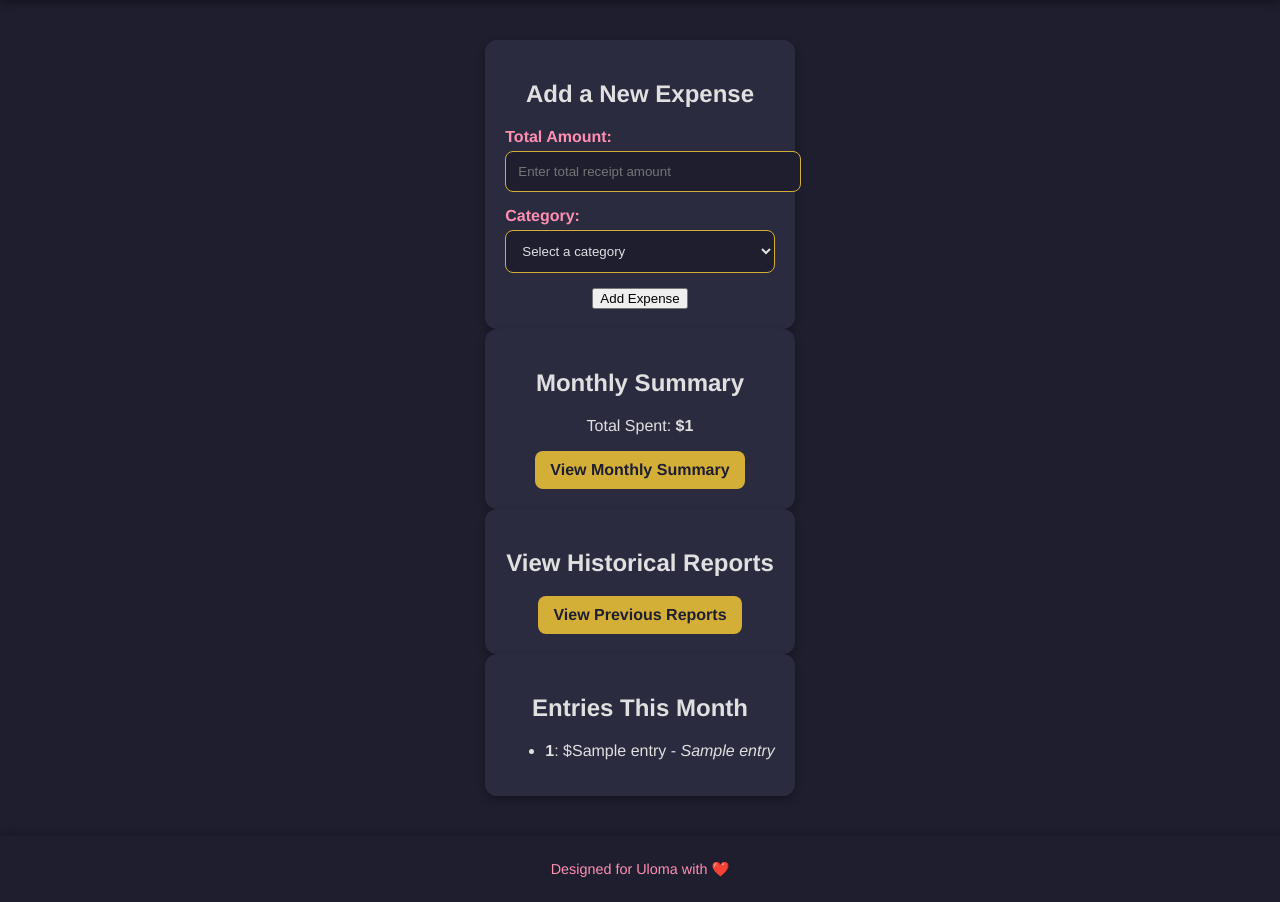
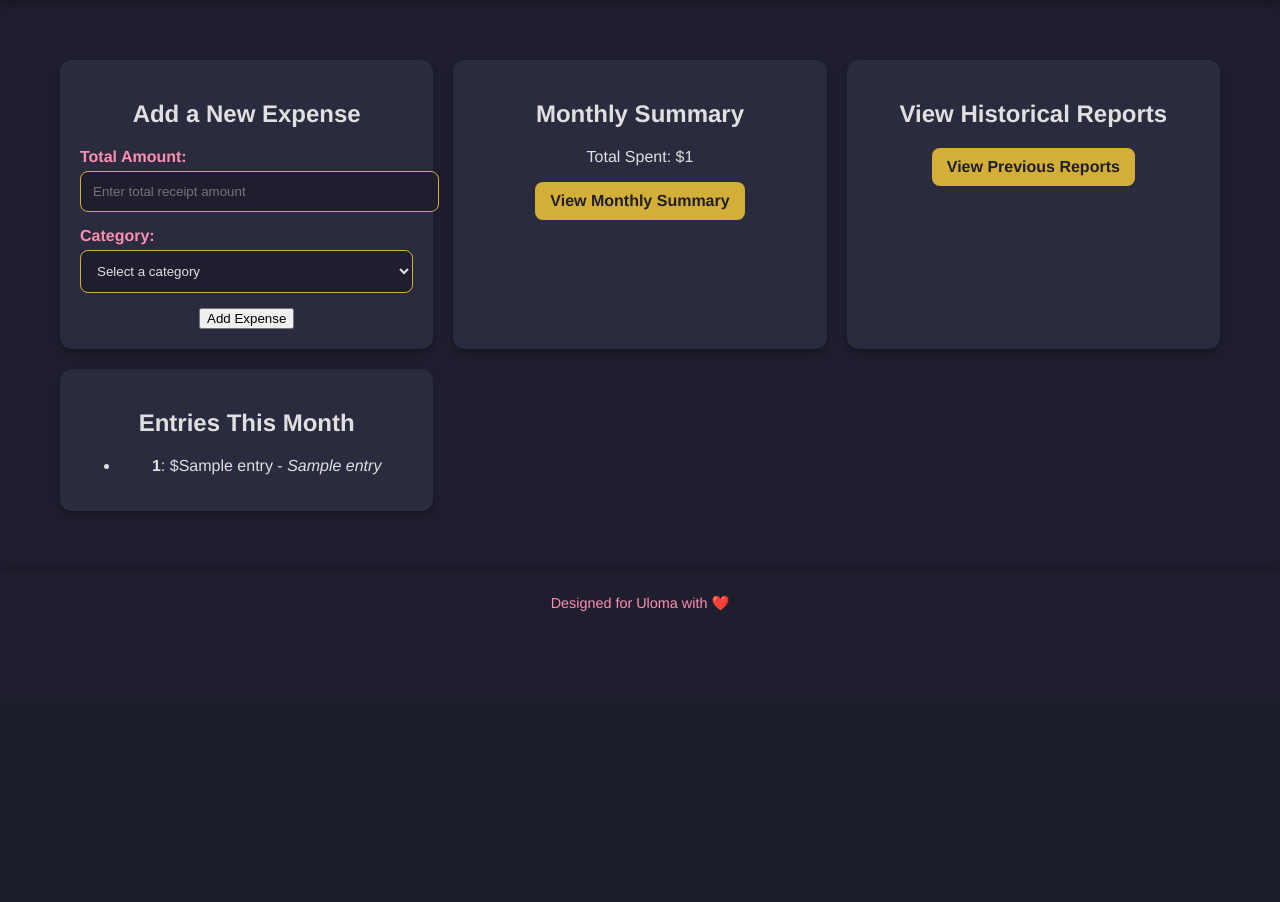
Before and after one commit to Tolu-McGill/App-for-Rose, a Flask app: template templates/index.html in a window 1280 px wide. Shown: the part 100-1002 px from the top of the page. After the commit the page ends 711 px from the top, so only its background shows below. Run offline with Flask 3, Linux system fonts and the light colour scheme; the template is opened without the code that fills it: most values are stand-ins (such as "Sample title", 1, 10 or a date in 2020); some libraries are stand-ins or nearby versions.

Commit message:
update homepage and css

```diff
--- a/static/style.css
+++ b/static/style.css
@@ -192,3 +192,13 @@ footer {
         font-size: 0.9rem; /* Slightly smaller text */
     }
 }
+/* Grid Layout for Main Content */
+.grid-container {
+    display: grid;
+    grid-template-columns: repeat(auto-fit, minmax(300px, 1fr)); /* Responsive columns */
+    gap: 20px;
+    width: 100%;
+    max-width: 1200px;
+    margin: 0 auto;
+    padding: 20px;
+}
--- a/templates/index.html
+++ b/templates/index.html
@@ -9,6 +9,7 @@
 <body>
 
     <header>
+        <!-- Logo and Title -->
         <div class="header-content">
             <img src="{{ url_for('static', filename='images/logo.png') }}" alt="Logo" class="logo">
             <h1>Uloma's Budgeting App</h1>
@@ -17,6 +18,7 @@
 
     <main>
         <div class="grid-container">
+            <!-- Add Expense Form -->
             <section id="expense-form" class="card">
                 <h2>Add a New Expense</h2>
                 <form action="{{ url_for('add_expense') }}" method="post">
@@ -48,17 +50,20 @@
                 </form>
             </section>
 
+            <!-- Monthly Summary -->
             <section id="monthly-summary" class="card">
                 <h2>Monthly Summary</h2>
-                <p>Total Spent: <strong>${{ total_spent }}</strong></p>
+                <p>Total Spent: ${{ total_spent }}</p>
                 <a href="{{ url_for('report') }}" class="button">View Monthly Summary</a>
             </section>
 
+            <!-- Historical Reports -->
             <section id="historical-reports" class="card">
                 <h2>View Historical Reports</h2>
                 <a href="{{ url_for('history') }}" class="button">View Previous Reports</a>
             </section>
 
+            <!-- Monthly Tracker -->
             <section id="monthly-tracker" class="card">
                 <h2>Entries This Month</h2>
                 <ul>
```
